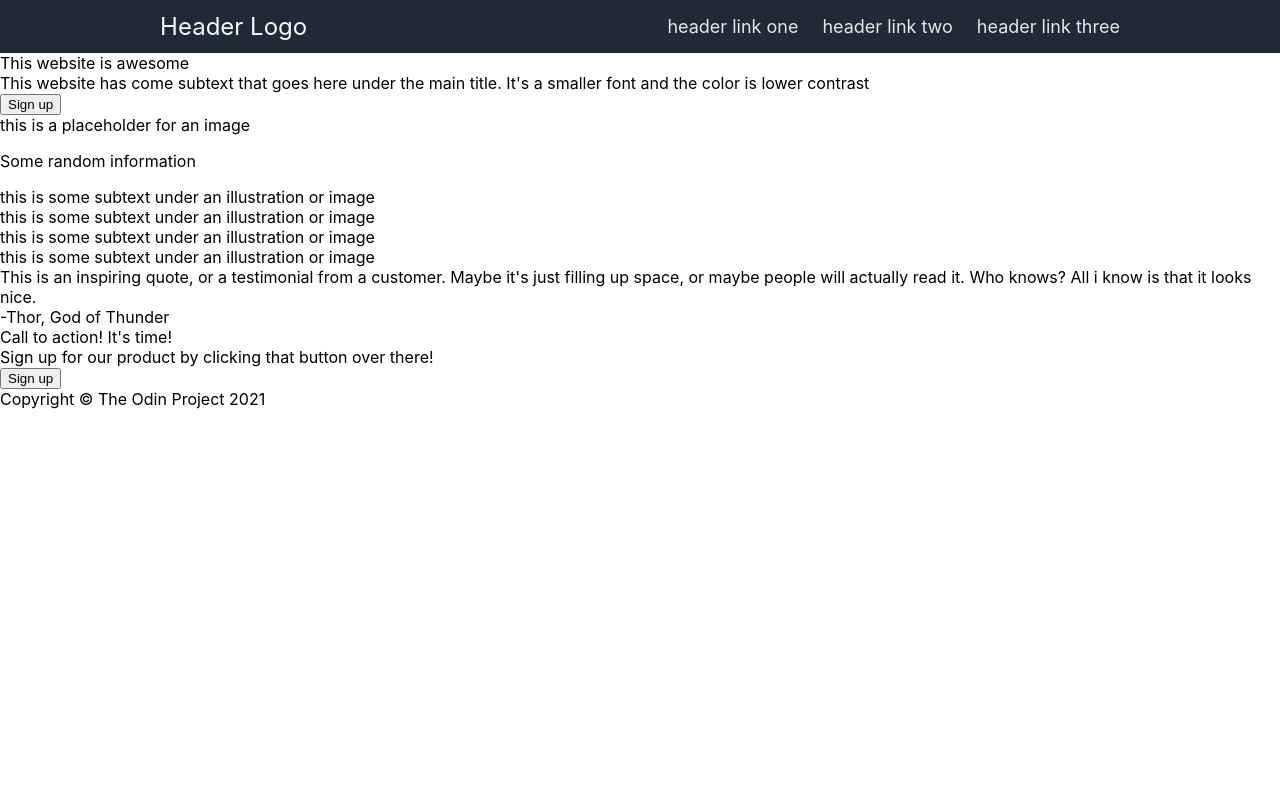
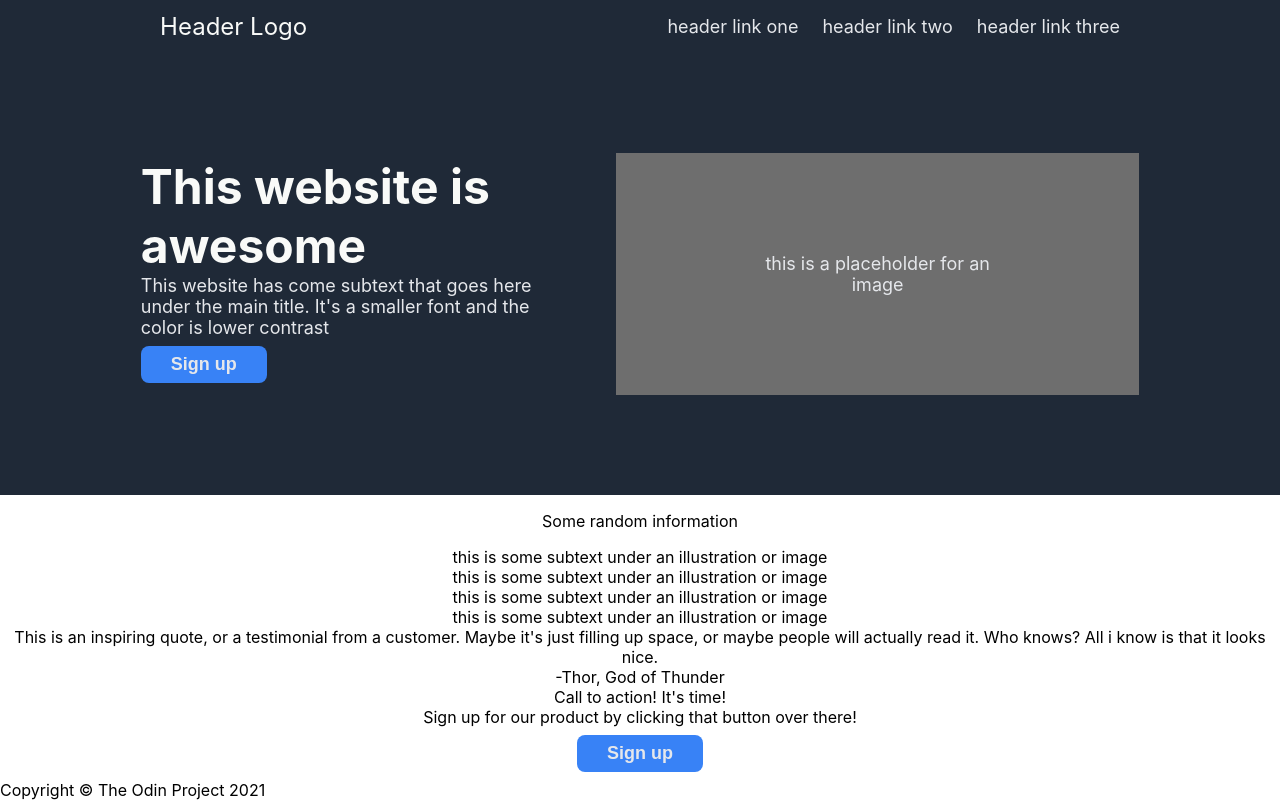
Before and after one commit to Engo092/landing-page, a plain HTML site: page index.html in a window 1280 px wide. Drawn offline with Linux system fonts and the light colour scheme.

Commit message:
finished css of first main page section

```diff
--- a/style.css
+++ b/style.css
@@ -27,3 +27,54 @@ a {
     font-size: 18px;
     color: #E5E7EB
 }
+
+.content {
+    text-align: center;
+}
+
+.awesome {
+    background-color: #1F2937;
+    display: flex;
+    align-items: center;
+    justify-content: center;
+    gap: 48px;
+    padding: 100px 20px;
+    padding-left: 11%;
+    padding-right: 11%;
+}
+
+.semiheader {
+    font-size: 48px;
+    font-weight: 700;
+    color: #F9FAF8;
+}
+
+.subtext {
+    font-size: 18px;
+    color: #E5E7EB;
+}
+
+.text {
+    display: flex;
+    text-align: left;
+    width: 450px;
+    flex-wrap: wrap;
+}
+
+.image {
+    background-color: rgb(110, 110, 110);
+    color: #E5E7EB;
+    font-size: 18px;
+    padding: 100px 128px;
+}
+
+input {
+    background-color: #3882F6;
+    color: #E5E7EB;
+    font-size: 18px;
+    font-weight: bold;
+    padding: 8px 30px;
+    border-radius: 8px;
+    border: none;
+    margin: 8px 0;
+}
```
